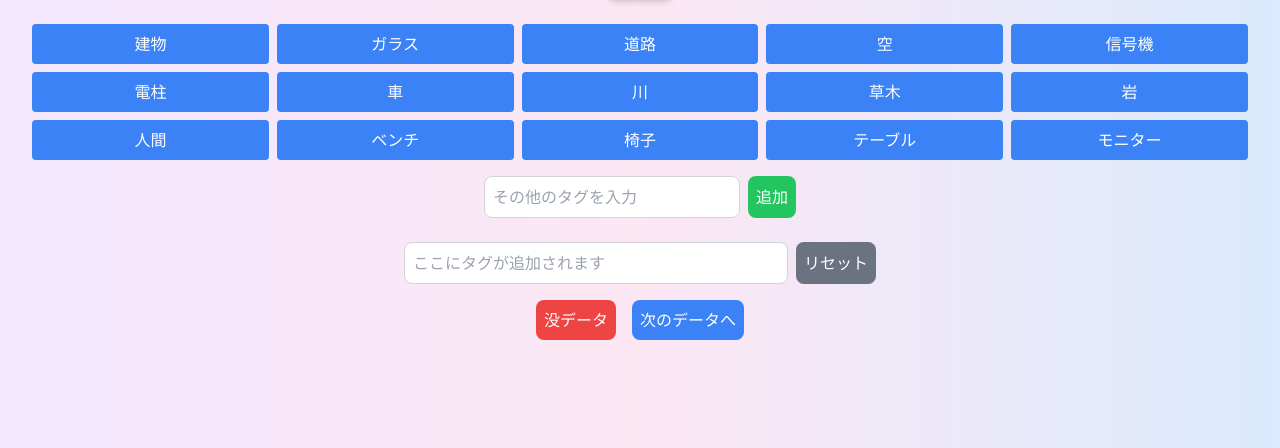
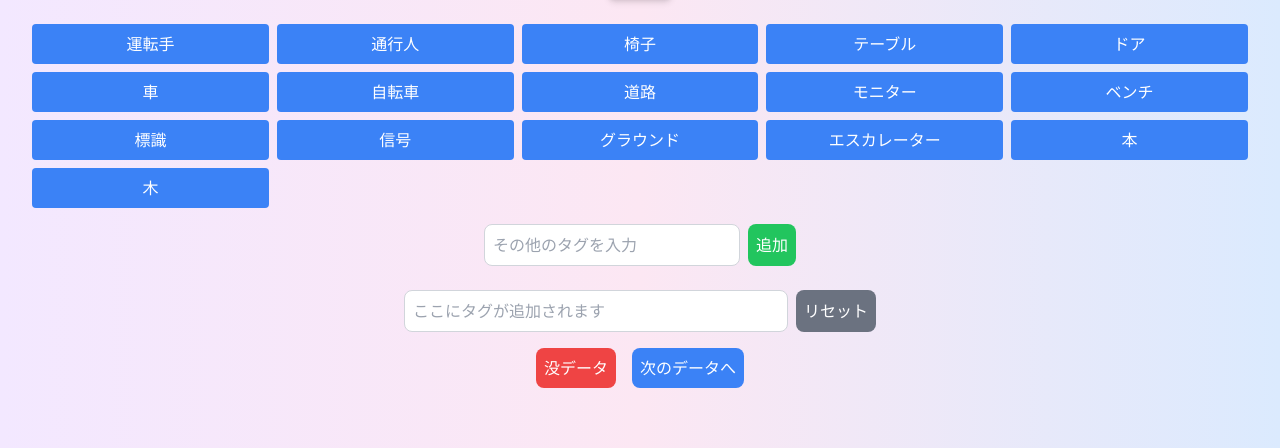
Before and after one commit to Yumekawa-chan/hsi-annotation, a Flask app: template templates/index.html in a window 1280 px wide. Shown: the part 138-586 px from the top of the page. Run offline with Flask 3, Linux system fonts and the light colour scheme; the template is opened without the code that fills it, so the values that code supplies are empty; parts of the project's set-up code (start-up, migrations or seed data) failed here and were passed over.

Commit message:
tagを変更

```diff
--- a/templates/index.html
+++ b/templates/index.html
@@ -21,37 +21,40 @@
 
         <div class="mb-4 text-center">
             <div class="grid grid-cols-5 gap-2">
-                <button class="tag-button bg-blue-500 text-white px-4 py-2 rounded hover:bg-blue-600 "
-                    data-tag="building">建物</button>
-                <button class="tag-button bg-blue-500 text-white px-4 py-2 rounded hover:bg-blue-600 "
-                    data-tag="glass">ガラス</button>
-                <button class="tag-button bg-blue-500 text-white px-4 py-2 rounded hover:bg-blue-600 "
+                <button class="tag-button bg-blue-500 text-white px-4 py-2 rounded hover:bg-blue-600"
+                    data-tag="rider">運転手</button>
+                <button class="tag-button bg-blue-500 text-white px-4 py-2 rounded hover:bg-blue-600"
+                    data-tag="pedestrian">通行人</button>
+                <button class="tag-button bg-blue-500 text-white px-4 py-2 rounded hover:bg-blue-600"
+                    data-tag="chair">椅子</button>
+                <button class="tag-button bg-blue-500 text-white px-4 py-2 rounded hover:bg-blue-600"
+                    data-tag="table">テーブル</button>
+                <button class="tag-button bg-blue-500 text-white px-4 py-2 rounded hover:bg-blue-600"
+                    data-tag="door">ドア</button>
+                <button class="tag-button bg-blue-500 text-white px-4 py-2 rounded hover:bg-blue-600"
+                    data-tag="car">車</button>
+                <button class="tag-button bg-blue-500 text-white px-4 py-2 rounded hover:bg-blue-600"
+                    data-tag="bicycle">自転車</button>
+                <button class="tag-button bg-blue-500 text-white px-4 py-2 rounded hover:bg-blue-600"
                     data-tag="road">道路</button>
-                <button class="tag-button bg-blue-500 text-white px-4 py-2 rounded hover:bg-blue-600 "
-                    data-tag="sky">空</button>
-                <button class="tag-button bg-blue-500 text-white px-4 py-2 rounded hover:bg-blue-600 "
-                    data-tag="traffic-light">信号機</button>
-                <button class="tag-button bg-blue-500 text-white px-4 py-2 rounded hover:bg-blue-600 "
-                    data-tag="utility-pole">電柱</button>
-                <button class="tag-button bg-blue-500 text-white px-4 py-2 rounded hover:bg-blue-600 "
-                    data-tag="car">車</button>
-                <button class="tag-button bg-blue-500 text-white px-4 py-2 rounded hover:bg-blue-600 "
-                    data-tag="river">川</button>
-                <button class="tag-button bg-blue-500 text-white px-4 py-2 rounded hover:bg-blue-600 "
-                    data-tag="plant">草木</button>
-                <button class="tag-button bg-blue-500 text-white px-4 py-2 rounded hover:bg-blue-600 "
-                    data-tag="rock">岩</button>
-                <button class="tag-button bg-blue-500 text-white px-4 py-2 rounded hover:bg-blue-600 "
-                    data-tag="human">人間</button>
-                <button class="tag-button bg-blue-500 text-white px-4 py-2 rounded hover:bg-blue-600 "
+                <button class="tag-button bg-blue-500 text-white px-4 py-2 rounded hover:bg-blue-600"
+                    data-tag="monitor">モニター</button>
+                <button class="tag-button bg-blue-500 text-white px-4 py-2 rounded hover:bg-blue-600"
                     data-tag="bench">ベンチ</button>
-                <button class="tag-button bg-blue-500 text-white px-4 py-2 rounded hover:bg-blue-600 "
-                    data-tag="chair">椅子</button>
-                <button class="tag-button bg-blue-500 text-white px-4 py-2 rounded hover:bg-blue-600 "
-                    data-tag="table">テーブル</button>
-                <button class="tag-button bg-blue-500 text-white px-4 py-2 rounded hover:bg-blue-600 "
-                    data-tag="monitor">モニター</button>
+                <button class="tag-button bg-blue-500 text-white px-4 py-2 rounded hover:bg-blue-600"
+                    data-tag="traffic-sign">標識</button>
+                <button class="tag-button bg-blue-500 text-white px-4 py-2 rounded hover:bg-blue-600"
+                    data-tag="traffic-light">信号</button>
+                <button class="tag-button bg-blue-500 text-white px-4 py-2 rounded hover:bg-blue-600"
+                    data-tag="ground">グラウンド</button>
+                <button class="tag-button bg-blue-500 text-white px-4 py-2 rounded hover:bg-blue-600"
+                    data-tag="escalator">エスカレーター</button>
+                <button class="tag-button bg-blue-500 text-white px-4 py-2 rounded hover:bg-blue-600"
+                    data-tag="book">本</button>
+                <button class="tag-button bg-blue-500 text-white px-4 py-2 rounded hover:bg-blue-600"
+                    data-tag="tree">木</button>
             </div>
+
         </div>
 
         <div class="flex justify-center mb-6">
```
